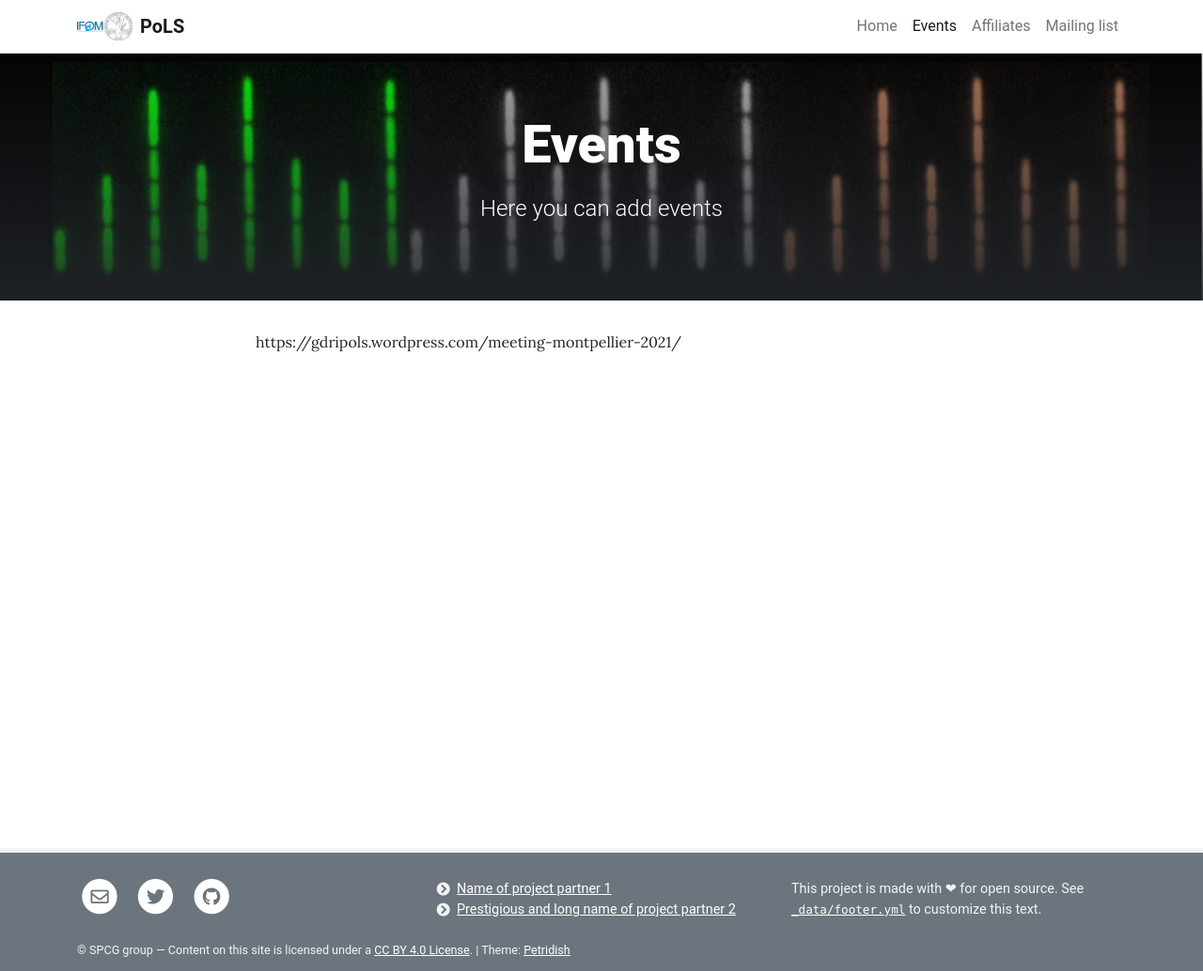
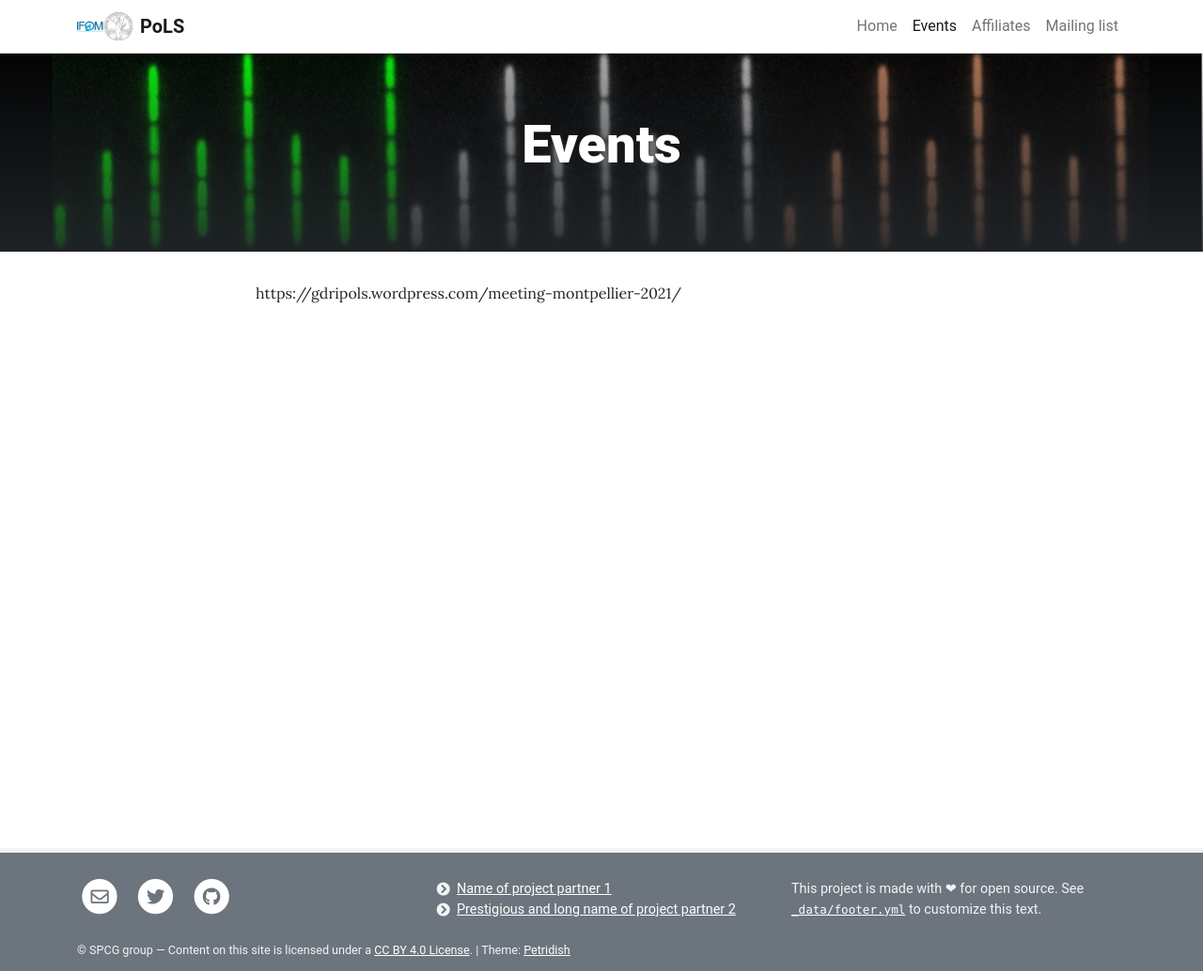
Before and after one commit to ilaria-iuliani/pols, a Jekyll site: the page built from pages/events.md, in a window 1280 px wide. Shown: the whole page at 94% size. Built offline with Jekyll 4.4.1, drawn with Linux system fonts in a browser that asks for light colours.

Commit message:
Update events.md

```diff
--- a/pages/events.md
+++ b/pages/events.md
@@ -1,6 +1,5 @@
 ---
 title: Events
-description: Here you can add events
 background: /assets/theme/images/gwr.png
 permalink: /events/
 ---
```
